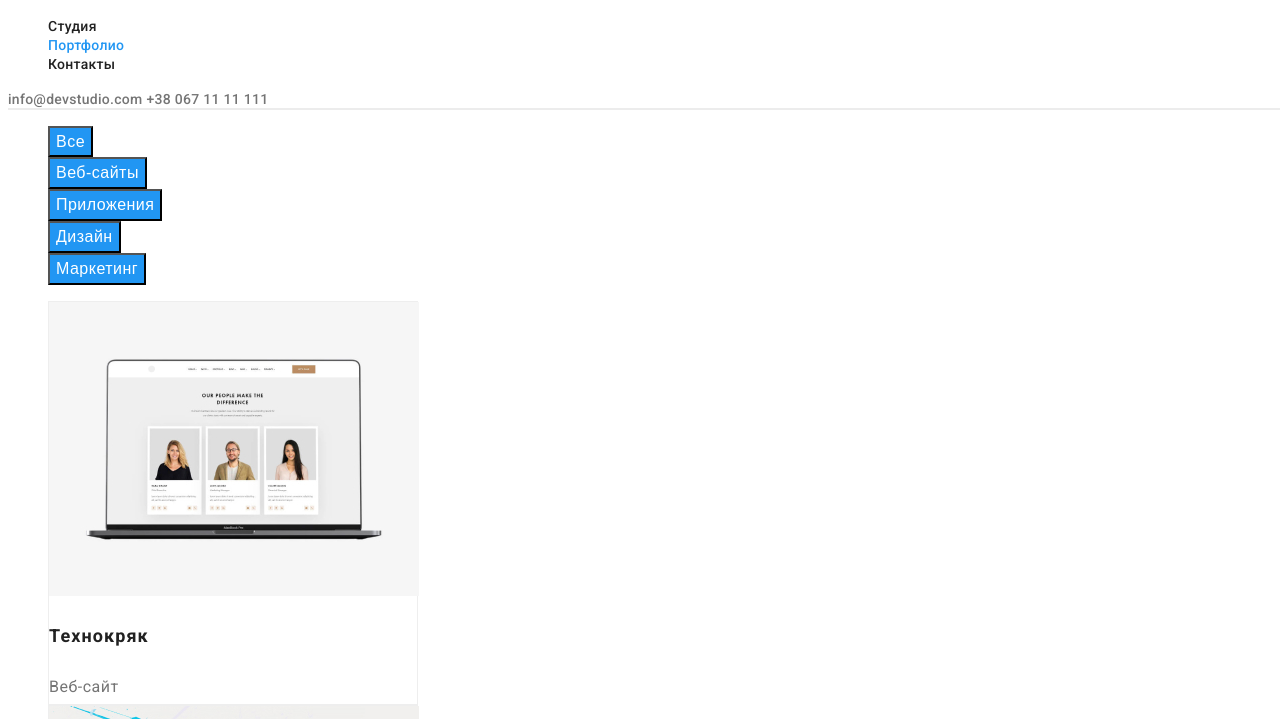
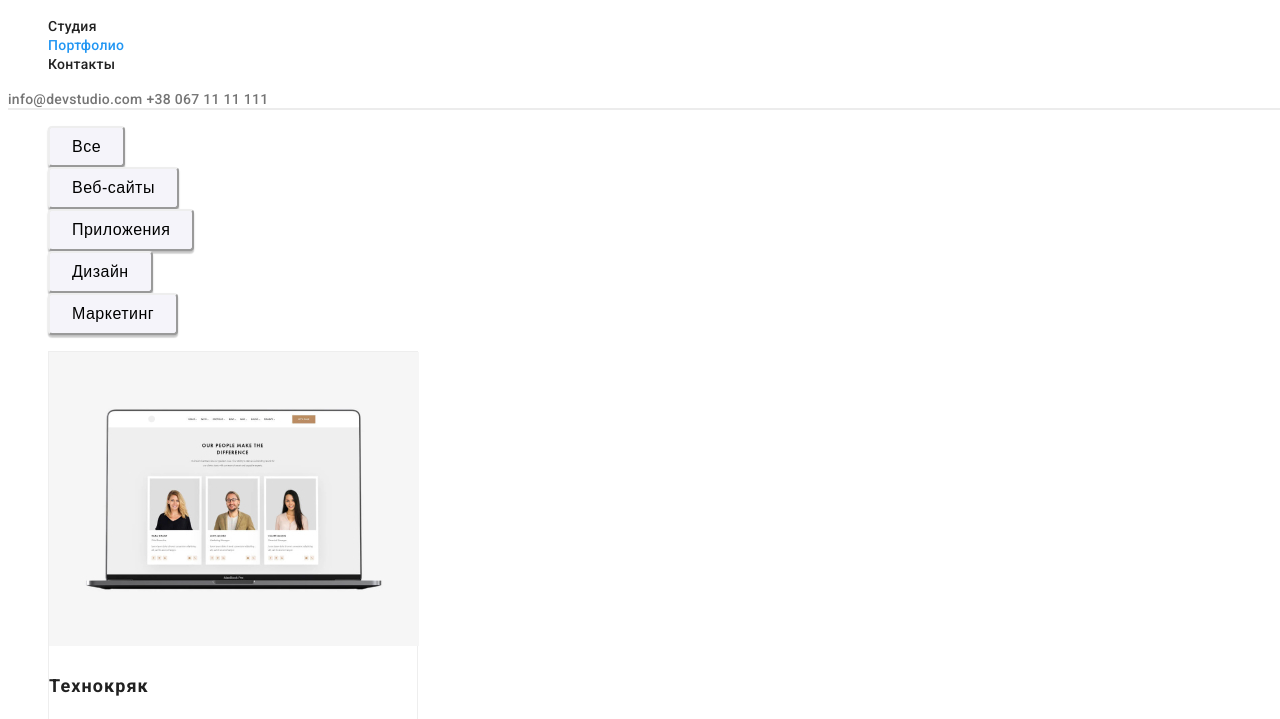
Before and after one commit to HetmanNazar/goit-markup-hw-02, a plain HTML site: page portfolio.html in a window 1280 px wide. Shown: the part 42-761 px from the top of the page. Drawn offline with Linux system fonts and the light colour scheme.

Commit message:
hm2 28.05

```diff
--- a/css/styles.css
+++ b/css/styles.css
@@ -168,9 +168,18 @@ span {
   line-height: 1.62;
   text-align: center;
   letter-spacing: 0.03em;
+  background: #f5f4fa;
+  cursor: pointer;
+  padding: 6px 22px;
+  box-shadow: 0px 3px 1px rgba(0, 0, 0, 0.1), 0px 1px 2px rgba(0, 0, 0, 0.08),
+    0px 2px 2px rgba(0, 0, 0, 0.12);
+  border-radius: 4px;
+  border-color: inherit;
+}
+.portfolio-btn:hover,
+.portfolio-btn:focus {
+  color: #ffffff;
   background: #2196f3;
-  color: #ffffff;
-  cursor: pointer;
 }
 .portfolio-card-holder {
   list-style: none;
```
